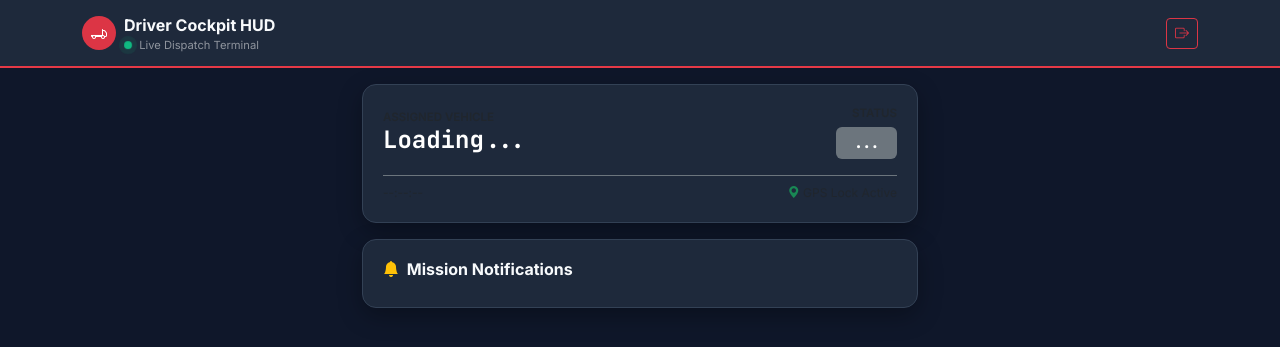
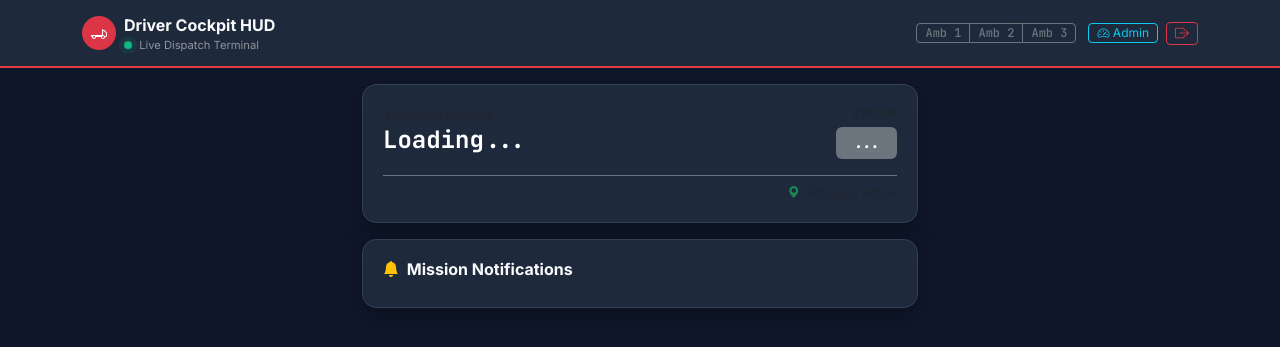
Before and after one commit to Irfans8896/ambulance-dispatch-optimizer, a Flask app: page /driver in a window 1280 px wide. Shown: the top 347 px of the page. Run offline with Flask 3, Linux system fonts and the light colour scheme; the visitor is signed in with stand-in values (Sample User, id 1); data that the repository does not hold is empty; parts of the project's set-up code (start-up, migrations or seed data) failed here and were passed over.

Commit message:
feat: enable standalone /driver access without admin login and bind to 0.0.0.0

```diff
--- a/app/auth.py
+++ b/app/auth.py
@@ -34,7 +34,7 @@ RULES = [
     ("GET", r"/api/reports/.*", {ADMIN, DISPATCHER}),
     ("GET", r"/api/traffic-history", {ADMIN, DISPATCHER}),
 ]
-PUBLIC = {"/login", "/health"}
+PUBLIC = {"/login", "/health", "/driver"}
 
 
 def current_user():
--- a/app/dashboard.py
+++ b/app/dashboard.py
@@ -24,9 +24,17 @@ def index():
 @bp.route("/driver")
 def driver_view():
     user = current_user()
-    if not user:
-        from flask import redirect, url_for
-        return redirect(url_for("auth.login", next="/driver"))
+    from flask import session, request
+    amb_id = request.args.get("ambulance_id", type=int)
+    db = get_db()
+    if not user or (amb_id and user.get("role") == "driver" and user.get("ambulance_id") != amb_id):
+        target_amb = amb_id or 1
+        row = db.execute("SELECT * FROM users WHERE role='driver' AND ambulance_id=?", (target_amb,)).fetchone()
+        if row:
+            session["user"] = {"username": row["username"], "role": row["role"], "ambulance_id": row["ambulance_id"]}
+            user = session["user"]
+        else:
+            user = {"username": f"driver{target_amb}", "role": "driver", "ambulance_id": target_amb}
     return render_template("driver.html", user=user)
 
 
--- a/app/templates/driver.html
+++ b/app/templates/driver.html
@@ -108,16 +108,14 @@
       </div>
     </div>
     <div class="d-flex align-items-center gap-2">
-      {% if user and user.role in ['admin', 'dispatcher'] %}
-      <div class="btn-group btn-group-sm me-1">
-        <a href="/driver?preview=1&ambulance_id=1" class="btn btn-outline-secondary font-mono py-0 px-2" style="font-size:0.75rem;">Amb 1</a>
-        <a href="/driver?preview=1&ambulance_id=2" class="btn btn-outline-secondary font-mono py-0 px-2" style="font-size:0.75rem;">Amb 2</a>
-        <a href="/driver?preview=1&ambulance_id=3" class="btn btn-outline-secondary font-mono py-0 px-2" style="font-size:0.75rem;">Amb 3</a>
+      <div class="btn-group btn-group-sm me-1" role="group" title="Switch Ambulance Unit">
+        <a href="/driver?ambulance_id=1" id="navAmb1" class="btn btn-outline-secondary font-mono py-0 px-2" style="font-size:0.75rem;">Amb 1</a>
+        <a href="/driver?ambulance_id=2" id="navAmb2" class="btn btn-outline-secondary font-mono py-0 px-2" style="font-size:0.75rem;">Amb 2</a>
+        <a href="/driver?ambulance_id=3" id="navAmb3" class="btn btn-outline-secondary font-mono py-0 px-2" style="font-size:0.75rem;">Amb 3</a>
       </div>
-      <a class="btn btn-sm btn-outline-info py-0 px-2" href="/" style="font-size:0.75rem;" title="Back to Command Center"><i class="bi bi-speedometer2"></i> Dashboard</a>
-      {% endif %}
-      <span class="badge bg-secondary font-mono">{{ user.username if user else 'Driver' }}</span>
-      <a class="btn btn-sm btn-outline-danger" href="/logout" title="Sign Out"><i class="bi bi-box-arrow-right"></i></a>
+      <a class="btn btn-sm btn-outline-info py-0 px-2" href="/" style="font-size:0.75rem;" title="Go to Command Center"><i class="bi bi-speedometer2"></i> Admin</a>
+      <span class="badge bg-secondary font-mono" id="driverUserBadge">{{ user.username if user else 'Driver' }}</span>
+      <a class="btn btn-sm btn-outline-danger py-0 px-2" href="/logout" title="Sign Out"><i class="bi bi-box-arrow-right"></i></a>
     </div>
   </div>
 </nav>
@@ -261,11 +259,19 @@ let tripId = null;
 let currentTrip = null;
 
 async function load() {
-  const query = window.location.search || '';
+  const params = new URLSearchParams(window.location.search);
+  const amb = params.get('ambulance_id') || params.get('amb') || '';
+  const query = amb ? `?preview=1&ambulance_id=${amb}` : '?preview=1';
   const r = await fetch('/api/driver/status' + query);
   if (r.status === 401) return location = '/login';
   const s = await r.json();
   if (!r.ok) { $('vehicle').textContent = s.error; return; }
+
+  const currAmbId = s.ambulance.ambulance_id;
+  [1, 2, 3].forEach(id => {
+    const el = $('navAmb' + id);
+    if (el) el.className = (id === currAmbId ? 'btn btn-primary font-mono py-0 px-2' : 'btn btn-outline-secondary font-mono py-0 px-2');
+  });
 
   $('vehicle').textContent = s.ambulance.vehicle_number;
   $('status').className = 'badge text-bg-' + (BADGE[s.ambulance.status] || 'secondary') + ' font-mono px-3 py-2 fs-6';
--- a/run.py
+++ b/run.py
@@ -10,4 +10,4 @@ if __name__ == "__main__":
     if not os.path.exists(app.config["DATABASE"]):
         build_demo_db(app.config["DATABASE"])
         print("Created demo database")
-    app.run(host="127.0.0.1", port=5001, debug=True)
+    app.run(host="0.0.0.0", port=5001, debug=True)
```
